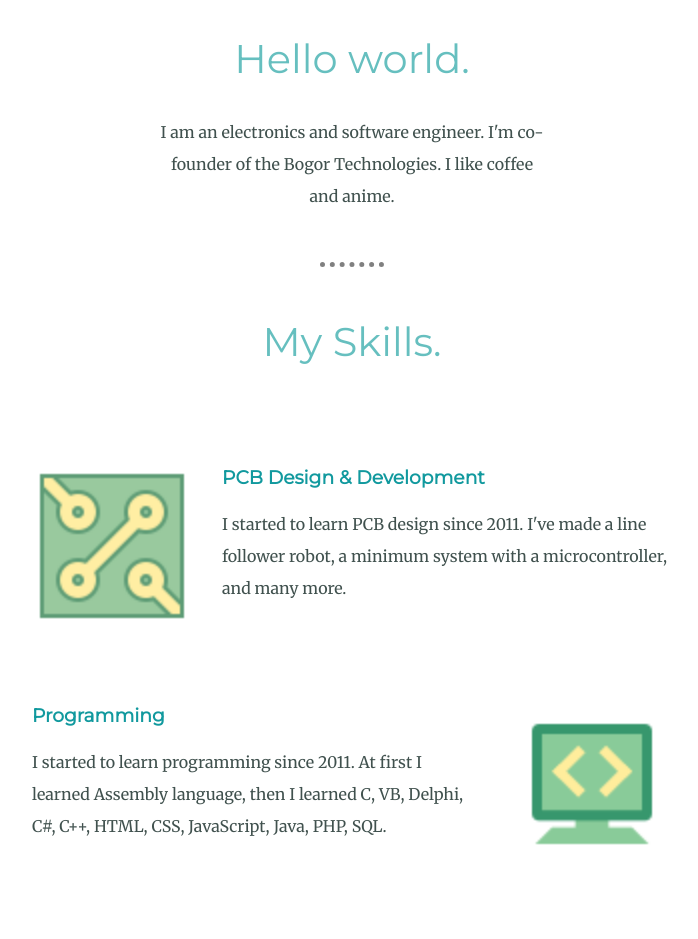
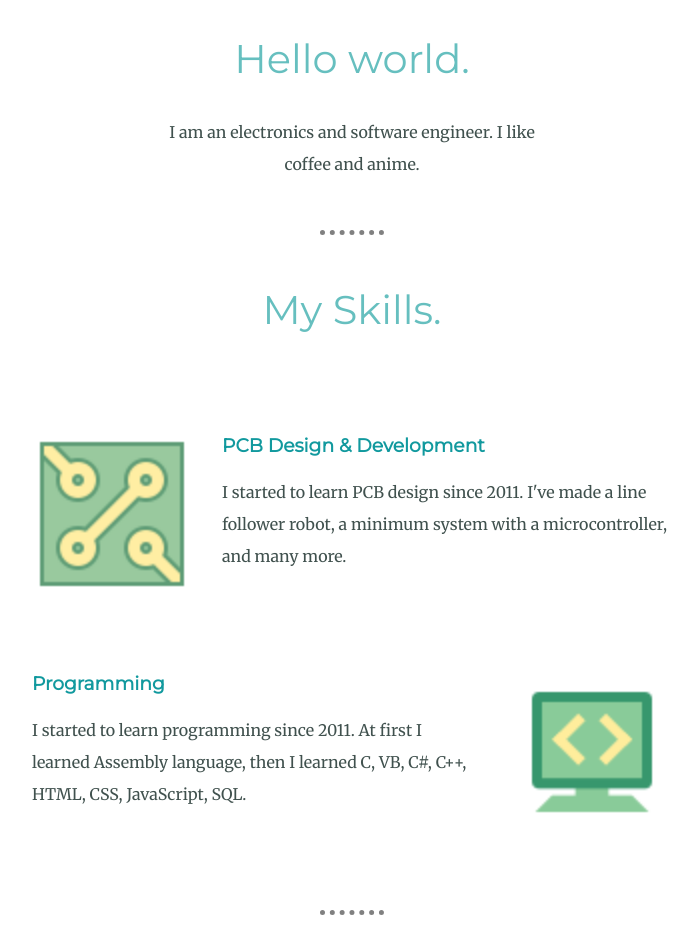
Before and after one commit to edondroid/mysite, a plain HTML site: page index.html in a window 1280 px wide. Shown: the part 1009-1948 px from the top of the page, without its empty margins (288-986 px from the left). Drawn offline with Linux system fonts and the light colour scheme.

Commit message:
Update personal site content in index.html
Removed some personal details and updated skill descriptions.

```diff
--- a/index.html
+++ b/index.html
@@ -24,7 +24,7 @@
         <div class="profile">
             <img class="profile-img" src="img/avatar-circle.png" alt="profile-img">
             <h2>Hello world.</h2>
-            <p class="intro">I am an electronics and software engineer. I'm co-founder of the Bogor Technologies. I like coffee and anime.</p>
+            <p class="intro">I am an electronics and software engineer. I like coffee and anime.</p>
         </div>
         <hr>
         <div class="skills">
@@ -37,7 +37,7 @@
             <div class="skill-row">
                 <img class="code-img" src="img/program.png" alt="program-img">
                 <h3>Programming</h3>
-                <p class="code-skill-description">I started to learn programming since 2011. At first I learned Assembly language, then I learned C, VB, Delphi, C#, C++, HTML, CSS, JavaScript, Java, PHP, SQL.</p>
+                <p class="code-skill-description">I started to learn programming since 2011. At first I learned Assembly language, then I learned C, VB, C#, C++, HTML, CSS, JavaScript, SQL.</p>
             </div>
         </div>
         <hr>
@@ -54,7 +54,6 @@
         <a class="footer-link" href="https://www.instagram.com/edondroid/" target="_blank">Instagram</a>
         <a class="footer-link" href="https://www.linkedin.com/in/agung-alfredo-64a71489/" target="_blank">LinkedIn</a>
         <a class="footer-link" href="https://twitter.com/edondroid" target="_blank">Twitter</a>
-        <a class="footer-link" href="https://www.bogor-technologies.com/" target="_blank">Website</a>
         <p class="copyright">© 2022 edondroid.</p>
     </div>
 </body>
```
